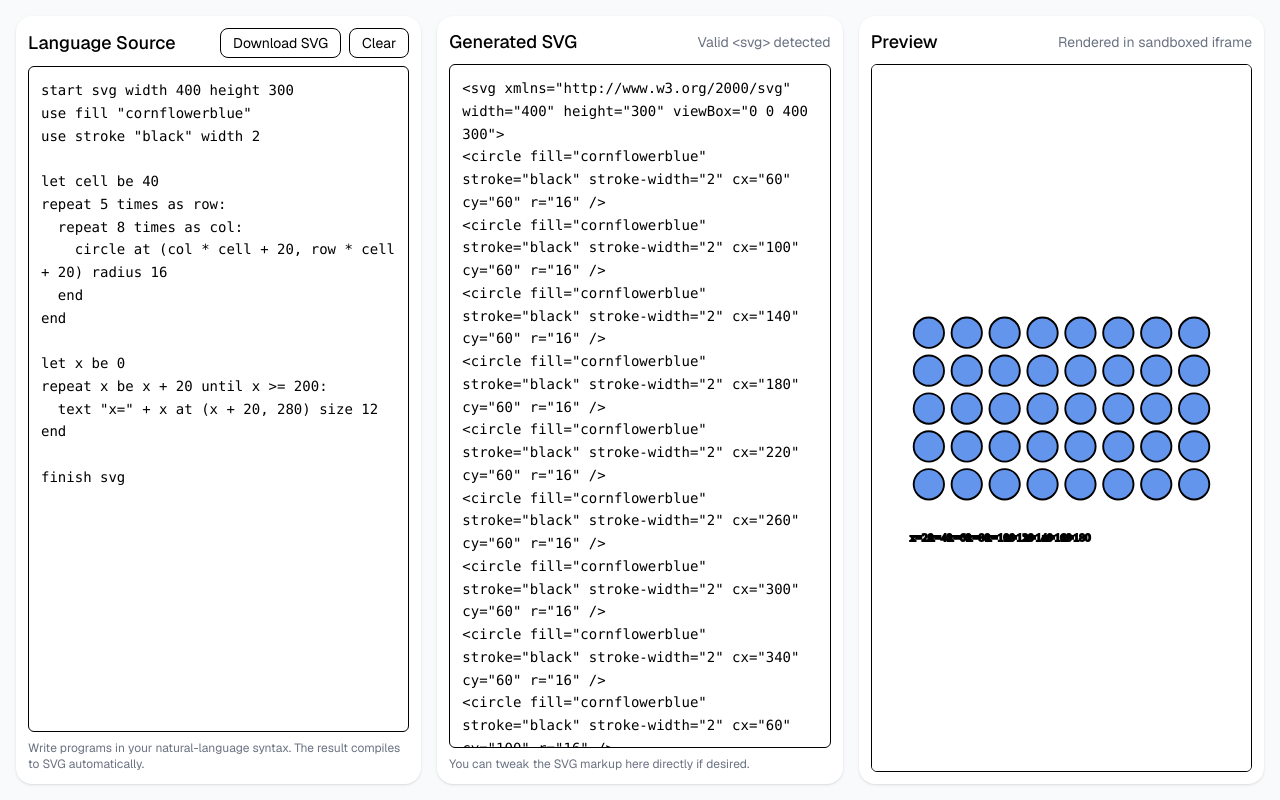
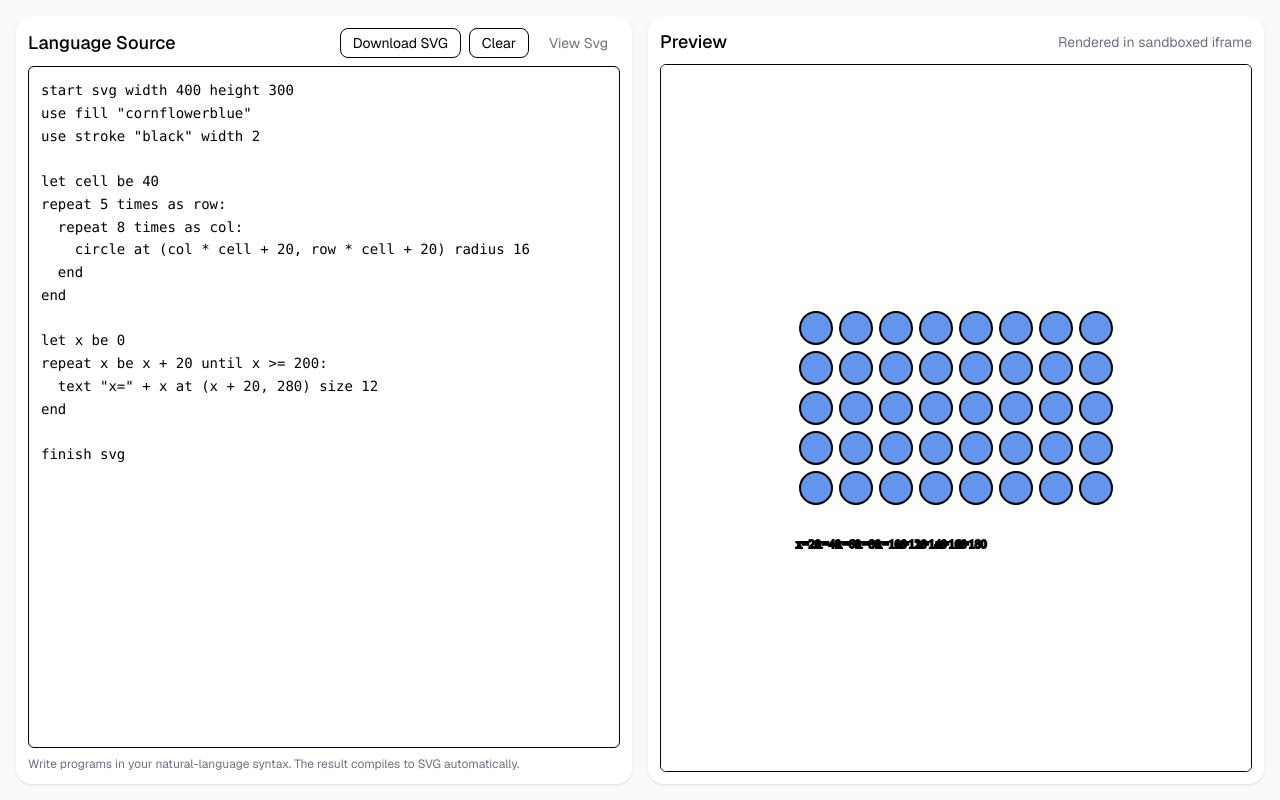
Before and after one commit to isaak1294/uvec-2025, a Next.js app: page / in a window 1280 px wide. Built offline with nearby package versions, Linux system fonts and the light colour scheme.

Commit message:
Added svg code togglers

```diff
--- a/app/SvgLivePreview.tsx
+++ b/app/SvgLivePreview.tsx
@@ -32,6 +32,8 @@ finish svg`;
   // --- Iframe preview doc ---
   const [srcDoc, setSrcDoc] = useState<string>("");
   const iframeRef = useRef<HTMLIFrameElement | null>(null);
+
+  const [leftPanelMode, setLeftPanelMode] = useState<"code" | "svg">("code");
 
   // Compile language → SVG (debounced)
   useEffect(() => {
@@ -84,9 +86,11 @@ finish svg`);
   }
 
   return (
-    <div className="h-screen w-screen grid grid-cols-3 gap-4 p-4 bg-gray-50">
+    <div className="h-screen w-screen grid grid-cols-2 gap-4 p-4 bg-gray-50">
       {/* Language editor */}
       <div className="flex flex-col rounded-2xl shadow p-3 bg-white">
+        {leftPanelMode == "code" ? (
+          <>
             <div className="flex items-center justify-between mb-2">
               <h2 className="text-lg font-medium">Language Source</h2>
               <div className="flex gap-2">
@@ -103,6 +107,12 @@ finish svg`);
                 >
                   Clear
                 </button>
+                <button
+                  onClick={() => setLeftPanelMode("svg")}
+                  className="px-3 py-1 rounded-lg text-gray-500 hover:text-black text-sm"
+                >
+                  View Svg
+                </button>
               </div>
             </div>
 
@@ -114,8 +124,8 @@ finish svg`);
             />
 
             <p className="mt-2 text-xs text-gray-500">
-          Write programs in your natural-language syntax. The result compiles to
-          SVG automatically.
+              Write programs in your natural-language syntax. The result
+              compiles to SVG automatically.
             </p>
 
             {compileError && (
@@ -123,15 +133,20 @@ finish svg`);
                 {compileError}
               </div>
             )}
-      </div>
-
-      {/* SVG source (generated, but editable) */}
-      <div className="flex flex-col rounded-2xl shadow p-3 bg-white">
+          </>
+        ) : (
+          <>
             <div className="flex items-center justify-between mb-2">
               <h2 className="text-lg font-medium">Generated SVG</h2>
               <div className="text-sm text-gray-500">
                 {hasSvgTag ? "Valid <svg> detected" : "No <svg> root found"}
               </div>
+              <button
+                onClick={() => setLeftPanelMode("code")}
+                className="px-3 py-1 rounded-lg text-gray-500 hover:text-black text-sm"
+              >
+                View Code
+              </button>
             </div>
 
             <textarea
@@ -144,6 +159,8 @@ finish svg`);
             <p className="mt-2 text-xs text-gray-500">
               You can tweak the SVG markup here directly if desired.
             </p>
+          </>
+        )}
       </div>
 
       {/* Iframe preview */}
```
Lines whose indentation alone changed are shown as unchanged.
